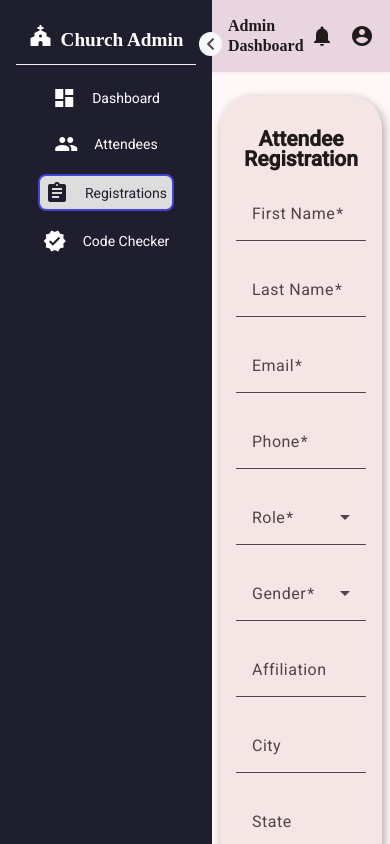
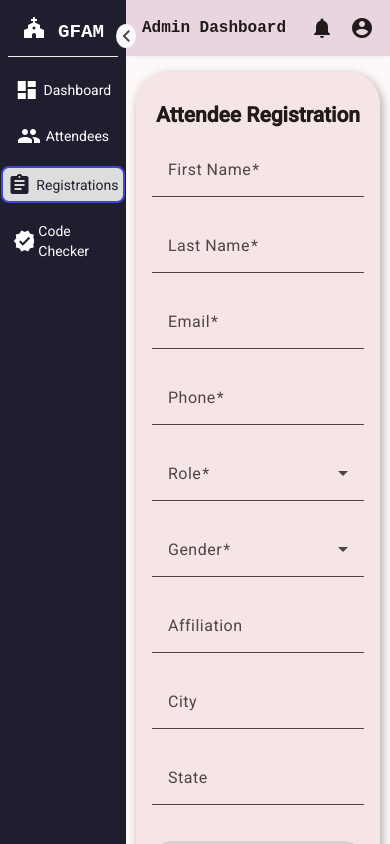
Before and after one commit to saMreact1/gfam, an Angular app: page /admin/register in a window 390 px wide. Both pictures are taken after a click on the button "chevron_right". Built offline with nearby package versions, Linux system fonts and the light colour scheme; what ng2-charts would draw is missing.

Commit message:
Made some changes to the admin dashboard layout

```diff
--- a/src/app/pages/admin/layout/layout.html
+++ b/src/app/pages/admin/layout/layout.html
@@ -6,7 +6,7 @@
 
         <div class="logo">
             <mat-icon>church</mat-icon>
-            <span>Church Admin</span>
+            <span>GFAM</span>
         </div>
 
         <nav>
--- a/src/app/pages/admin/layout/layout.scss
+++ b/src/app/pages/admin/layout/layout.scss
@@ -13,10 +13,19 @@
         flex-direction: column;
         transition: width .4s ease;
 
+        @media (max-width: 480px) {
+            width: 110px;
+            padding: 1rem .5rem;
+        }
+
         button {
             position: absolute;
             right: -1.2rem;
             z-index: 1000;
+
+            @media (max-width: 480px) {
+                right: -1.4rem;
+            }
 
             mat-icon {
                 display: flex;
@@ -28,7 +37,7 @@
                 border-radius: 50%;
 
                 @media (max-width: 480px) {
-                    width: 23px;
+                    // width: 23px;
                 }
             }
         }
@@ -38,6 +47,10 @@
 
             @media (max-width: 480px) {
                 width: 35px;
+
+                .logo mat-icon {
+                    width: 24px;
+                }
             }
 
             .logo span, nav a span {
@@ -53,8 +66,8 @@
             display: flex;
             align-items: center;
             justify-content: center;
-            gap: 0.5rem;
-            font-family: cursive;
+            // gap: 0.5rem;
+            font-family: monospace;
             font-weight: bold;
             font-size: 1.2rem;
             margin-bottom: 1.5rem;
@@ -74,7 +87,7 @@
             border-radius: 50%;
 
             @media (max-width: 480px) {
-                width: 24px;
+                width: 36px;
             }
         }
 
@@ -107,6 +120,7 @@
 
                     @media (max-width: 480px) {
                         font-size: 1.5rem;
+                        margin-right: .3rem;
                     }
                 }
 
@@ -146,7 +160,7 @@
 
             span {
                 font-size: 1.2rem;
-                font-family: cursive;
+                font-family: monospace;
                 font-weight: 600;
 
                 @media (max-width: 480px) {
@@ -186,6 +200,10 @@
         .content {
             padding: 1.5rem;
             overflow: auto;
+
+            @media (max-width: 480px) {
+                padding: 1rem;
+            }
         }
     }
 }
```
